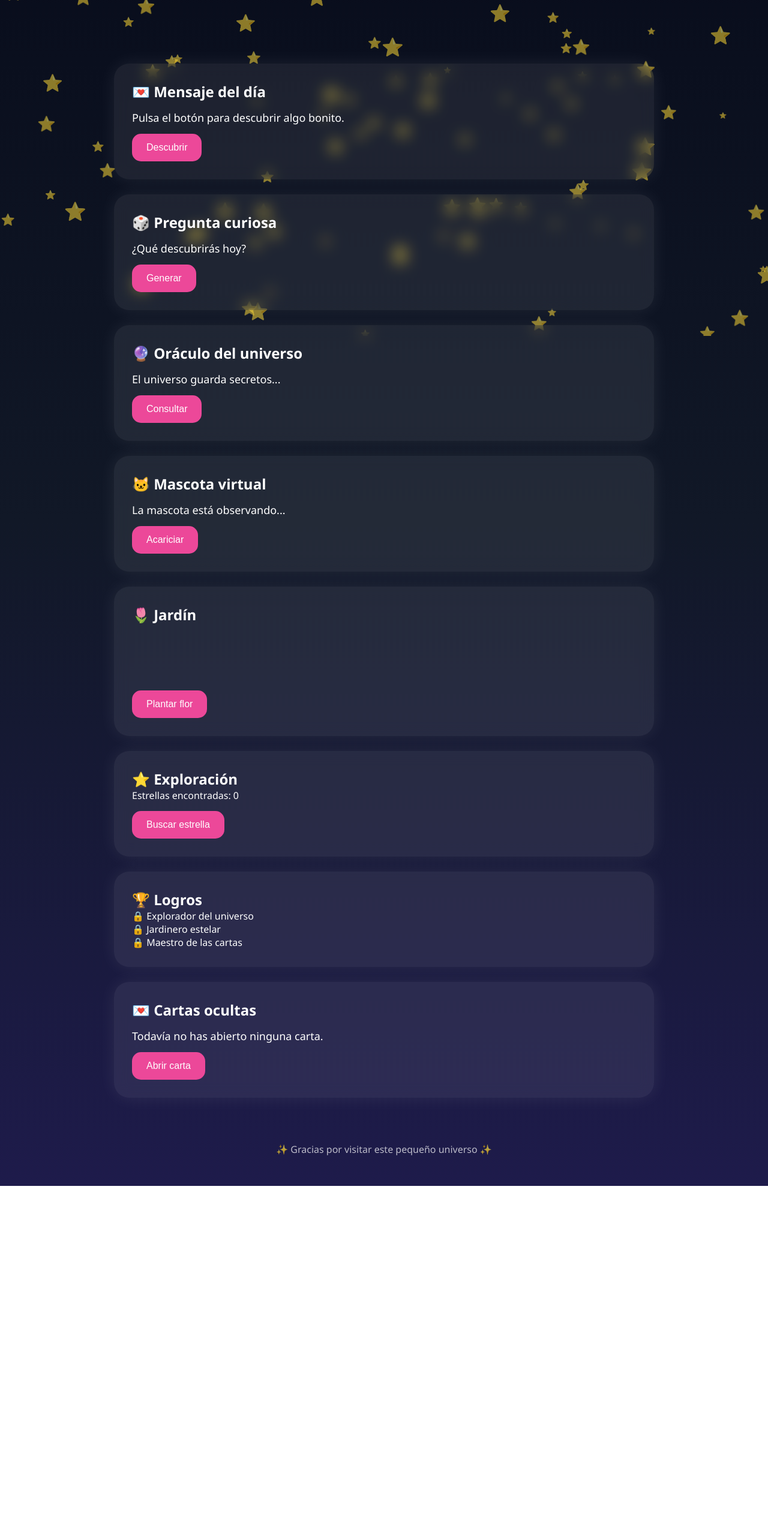
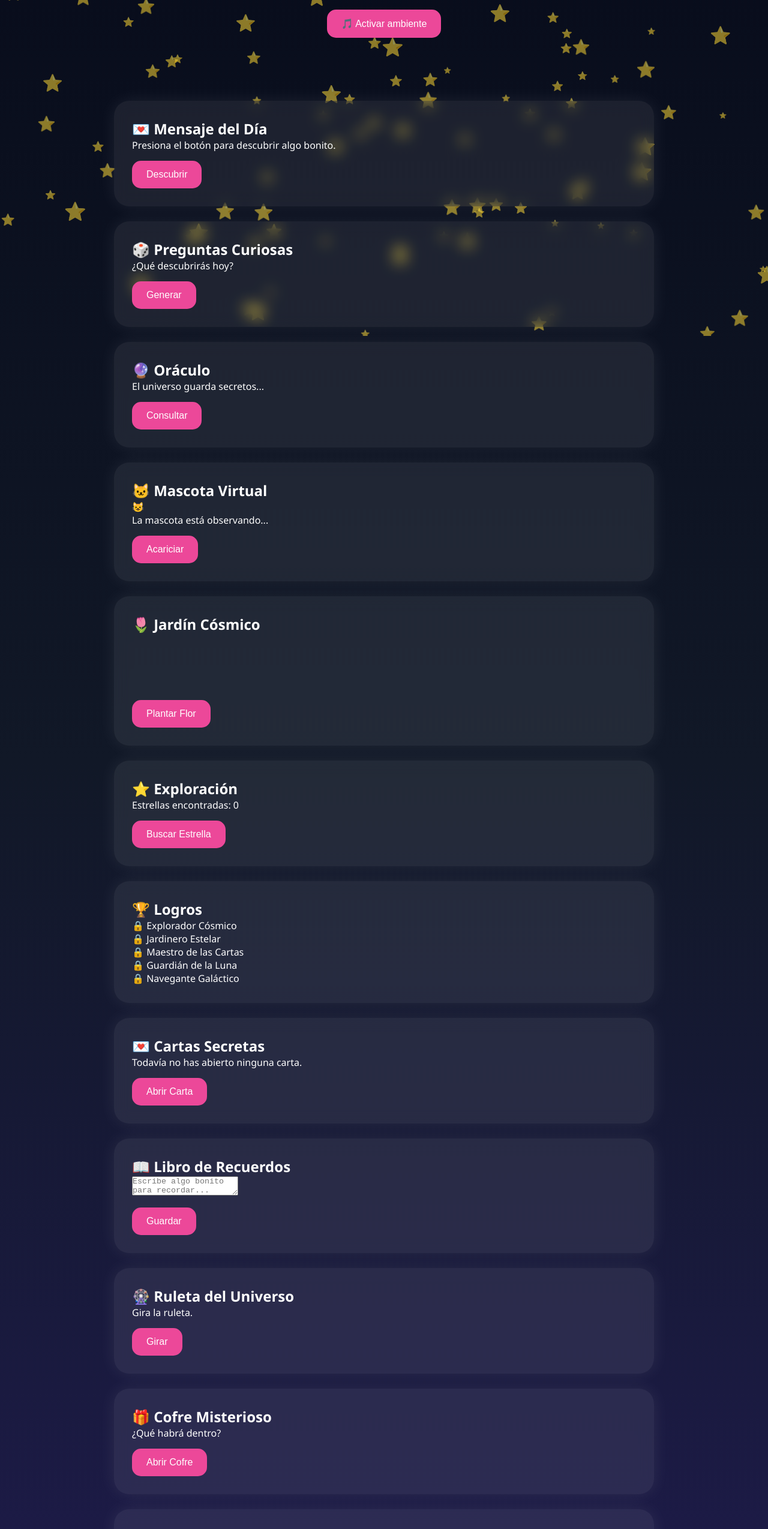
Before and after one commit to fstiven0707-hub/lucia-universe, a plain HTML site: page index.html in a window 1280 px wide. Shown: the part 240-2789 px from the top of the page at 60% size. Before the commit the page ends 2217 px from the top, so only its background shows below. Drawn offline with Linux system fonts and the light colour scheme.

Commit message:
Update index.html

```diff
--- a/index.html
+++ b/index.html
@@ -14,7 +14,18 @@
 
 <body>
 
+<!-- CAPA DE ESTRELLAS -->
 <div id="stars"></div>
+
+<!-- LUNA -->
+<div class="moon"></div>
+
+<!-- PLANETAS -->
+<div class="planet planet1"></div>
+<div class="planet planet2"></div>
+
+<!-- PARTICULAS -->
+<div id="particles"></div>
 
 <header>
 
@@ -23,17 +34,23 @@
 <p>
 Hay lugares que se visitan...
 <br>
-y otros que simplemente se descubren.
+Y otros que simplemente se descubren.
 </p>
+
+<button id="musicButton">
+🎵 Activar ambiente
+</button>
 
 </header>
 
+<main>
+
 <section class="card">
 
-<h2>💌 Mensaje del día</h2>
+<h2>💌 Mensaje del Día</h2>
 
-<p class="result" id="mensaje">
-Pulsa el botón para descubrir algo bonito.
+<p id="mensaje">
+Presiona el botón para descubrir algo bonito.
 </p>
 
 <button onclick="mensajeAleatorio()">
@@ -44,9 +61,9 @@ Descubrir
 
 <section class="card">
 
-<h2>🎲 Pregunta curiosa</h2>
+<h2>🎲 Preguntas Curiosas</h2>
 
-<p class="result" id="pregunta">
+<p id="pregunta">
 ¿Qué descubrirás hoy?
 </p>
 
@@ -58,9 +75,9 @@ Generar
 
 <section class="card">
 
-<h2>🔮 Oráculo del universo</h2>
+<h2>🔮 Oráculo</h2>
 
-<p class="result" id="oraculo">
+<p id="oraculo">
 El universo guarda secretos...
 </p>
 
@@ -72,26 +89,34 @@ Consultar
 
 <section class="card">
 
-<h2>🐱 Mascota virtual</h2>
+<h2>🐱 Mascota Virtual</h2>
 
-<p class="result" id="gato">
+<div class="pet">
+
+<div class="pet-face">
+😺
+</div>
+
+<p id="petMessage">
 La mascota está observando...
 </p>
 
-<button onclick="acariciarGato()">
+<button onclick="acariciarMascota()">
 Acariciar
 </button>
+
+</div>
 
 </section>
 
 <section class="card">
 
-<h2>🌷 Jardín</h2>
+<h2>🌷 Jardín Cósmico</h2>
 
 <div id="jardin"></div>
 
 <button onclick="plantarFlor()">
-Plantar flor
+Plantar Flor
 </button>
 
 </section>
@@ -102,11 +127,11 @@ Plantar flor
 
 <p>
 Estrellas encontradas:
-<span id="contador">0</span>
+<span id="contadorEstrellas">0</span>
 </p>
 
 <button onclick="buscarEstrella()">
-Buscar estrella
+Buscar Estrella
 </button>
 
 </section>
@@ -117,9 +142,11 @@ Buscar estrella
 
 <div id="logros">
 
-<p>🔒 Explorador del universo</p>
-<p>🔒 Jardinero estelar</p>
-<p>🔒 Maestro de las cartas</p>
+<p>🔒 Explorador Cósmico</p>
+<p>🔒 Jardinero Estelar</p>
+<p>🔒 Maestro de las Cartas</p>
+<p>🔒 Guardián de la Luna</p>
+<p>🔒 Navegante Galáctico</p>
 
 </div>
 
@@ -127,34 +154,101 @@ Buscar estrella
 
 <section class="card">
 
-<h2>💌 Cartas ocultas</h2>
+<h2>💌 Cartas Secretas</h2>
 
-<p class="result" id="carta">
+<p id="carta">
 Todavía no has abierto ninguna carta.
 </p>
 
 <button onclick="abrirCarta()">
-Abrir carta
+Abrir Carta
 </button>
 
 </section>
 
-<section class="card secret" id="salaSecreta">
+<section class="card">
 
-<h2>🔓 Sala secreta</h2>
+<h2>📖 Libro de Recuerdos</h2>
 
-<p>
-Has descubierto un rincón oculto.
-<br><br>
-A veces los detalles pequeños son los más especiales.
-✨
+<textarea
+id="diario"
+placeholder="Escribe algo bonito para recordar..."
+></textarea>
+
+<br>
+
+<button onclick="guardarRecuerdo()">
+Guardar
+</button>
+
+</section>
+
+<section class="card">
+
+<h2>🎡 Ruleta del Universo</h2>
+
+<p id="ruletaResultado">
+Gira la ruleta.
+</p>
+
+<button onclick="girarRuleta()">
+Girar
+</button>
+
+</section>
+
+<section class="card">
+
+<h2>🎁 Cofre Misterioso</h2>
+
+<p id="cofre">
+¿Qué habrá dentro?
+</p>
+
+<button onclick="abrirCofre()">
+Abrir Cofre
+</button>
+
+</section>
+
+<section class="card">
+
+<h2>🌠 Observatorio</h2>
+
+<p id="observatorio">
+Analizando el cielo...
 </p>
 
 </section>
 
+<section id="salaSecreta" class="card secret">
+
+<h2>🔓 Sala Secreta</h2>
+
+<p>
+
+Si llegaste hasta aquí...
+
+Significa que exploraste cada rincón.
+
+Y quizá descubriste algo.
+
+Los detalles pequeños suelen esconder
+las cosas más especiales.
+
+✨
+
+</p>
+
+</section>
+
+</main>
+
 <footer>
 
-✨ Gracias por visitar este pequeño universo ✨
+<p>
+✨ Gracias por explorar este pequeño universo ✨
+</p>
 
 </footer>
 
```
